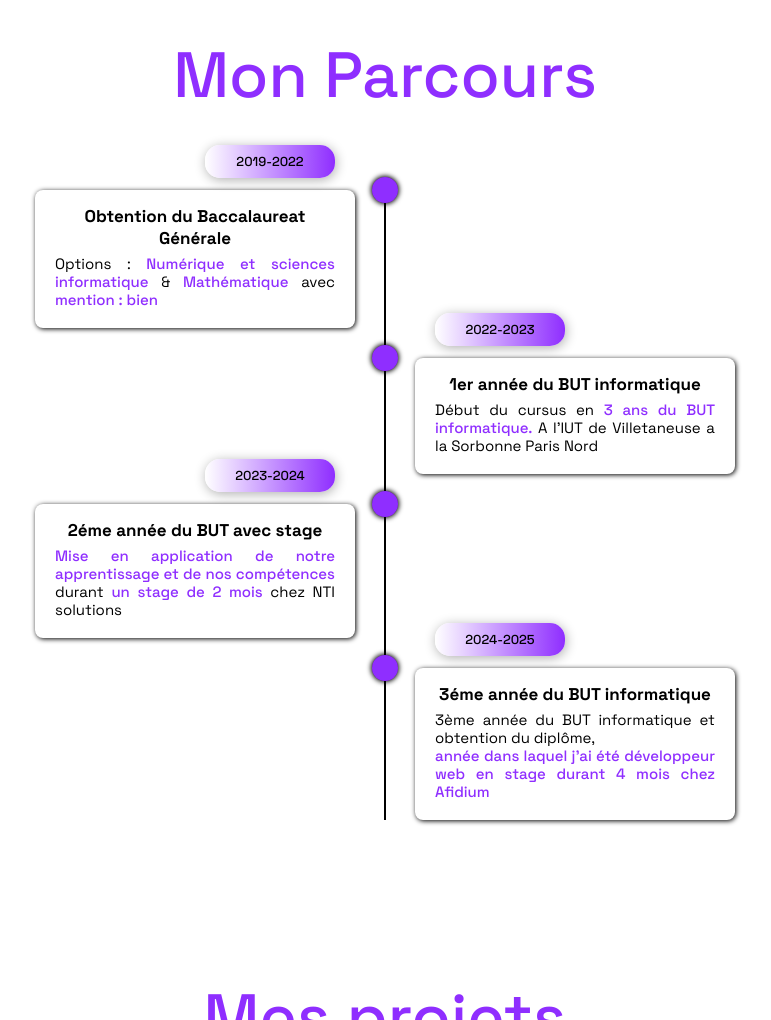
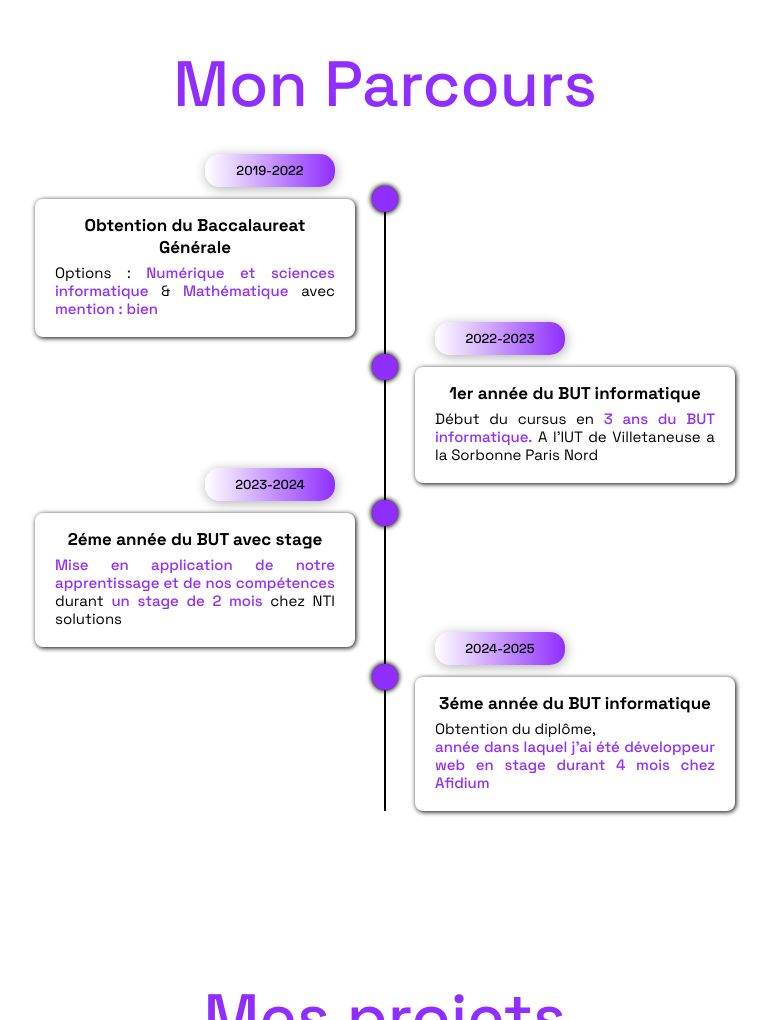
Before and after one commit to ManseurNassim/Portfolio-Nassim-Manseur, a plain HTML site: page index.html in a window 1280 px wide. Shown: the part 1002-2022 px from the top of the page, without its empty margins (255-1026 px from the left). Drawn offline with Linux system fonts and the light colour scheme.

Commit message:
mise a jour portfolio post BUT

```diff
--- a/index.html
+++ b/index.html
@@ -62,7 +62,7 @@
                     </li>
                     <li>
                         <h3 class="heading">3éme année du BUT informatique</h3>
-                        <p>3ème année du BUT informatique et obtention du diplôme,<br> <span>année dans laquel j'ai été développeur web en stage durant 4 mois chez Afidium</span></p>
+                        <p>Obtention du diplôme,<br> <span>année dans laquel j'ai été développeur web en stage durant 4 mois chez Afidium</span></p>
                         <span class="date">2024-2025</span>
                         <span class="circle"></span>
                     </li>
```
